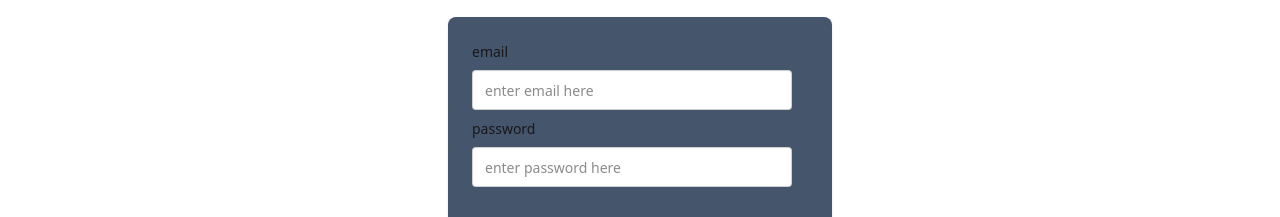
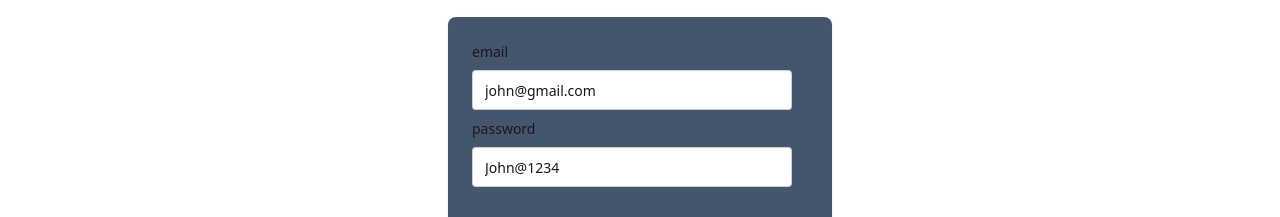
Before and after one commit to SumitSingh69/devXsocial-Frontend, a React (Vite) app: page /login in a window 1280 px wide. Shown: the part 167-384 px from the top of the page. Built offline with nearby package versions, Linux system fonts and the light colour scheme; no server answers.

Commit message:
security checks

```diff
--- a/src/components/Body.jsx
+++ b/src/components/Body.jsx
@@ -1,15 +1,18 @@
 import React, { useEffect } from "react";
 import Navbar from "./Navbar";
-import { Outlet } from "react-router-dom";
+import { Outlet, useNavigate } from "react-router-dom";
 import Footer from "./Footer";
 import axios from "axios";
 import { BASE_URL } from "../utils/constants";
-import { useDispatch } from "react-redux";
+import { useDispatch, useSelector } from "react-redux";
 import { addUser } from "../utils/userSlice";
 function Body() {
   const dispatch = useDispatch();
+  const navigate = useNavigate();
+  const userData = useSelector((store) => store.user);
   const fetchUser = async () => {
     try {
+      console.log("hello");
       const res = await axios.get(BASE_URL + "/profile/view", {
         withCredentials: true, // its a protected route so we need to send our cookies as well to the backend
       });
@@ -17,7 +20,10 @@ function Body() {
       console.log(res.data);
       dispatch(addUser(res.data));
     } catch (err) {
-      console.log(err);
+      console.log(err.response.data + " sumit");
+      if (err.status === 401) {
+        navigate("/login");
+      }
     }
   };
   useEffect(() => {
--- a/src/components/Login.jsx
+++ b/src/components/Login.jsx
@@ -5,8 +5,8 @@ import { addUser } from "../utils/userSlice";
 import { useNavigate } from "react-router-dom";
 import { BASE_URL } from "../utils/constants";
 function Login() {
-  const [email, setEmail] = useState("");
-  const [password, setPassword] = useState("");
+  const [email, setEmail] = useState("john@gmail.com");
+  const [password, setPassword] = useState("John@1234");
   const dispatch = useDispatch();
   const navigate = useNavigate();
   const handleSubmit = async () => {
--- a/src/components/Navbar.jsx
+++ b/src/components/Navbar.jsx
@@ -1,13 +1,15 @@
 import React from "react";
 import { useSelector } from "react-redux";
-
+import { Link } from "react-router-dom";
 function Navbar() {
   const user = useSelector((store) => store.user);
   console.log(user);
   return (
     <div className="navbar bg-base-200 shadow-sm">
       <div className="flex-1">
-        <a className="btn btn-ghost text-xl">devXsocial</a>
+        <Link to="/" className="btn btn-ghost text-xl">
+          devXsocial
+        </Link>
       </div>
       {user && (
         <div className="flex gap-2 mx-6">
@@ -29,10 +31,10 @@ function Navbar() {
               className="menu menu-sm dropdown-content bg-base-100 rounded-box z-1 mt-3 w-52 p-2 shadow"
             >
               <li>
-                <a className="justify-between">
+                <Link to="/profile" className="justify-between">
                   Profile
                   <span className="badge">New</span>
-                </a>
+                </Link>
               </li>
               <li>
                 <a>Settings</a>
```
